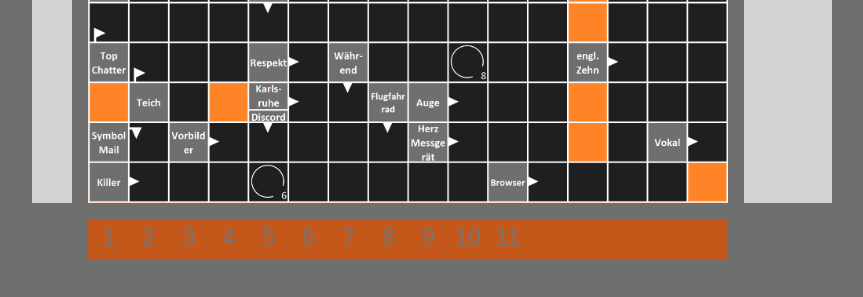
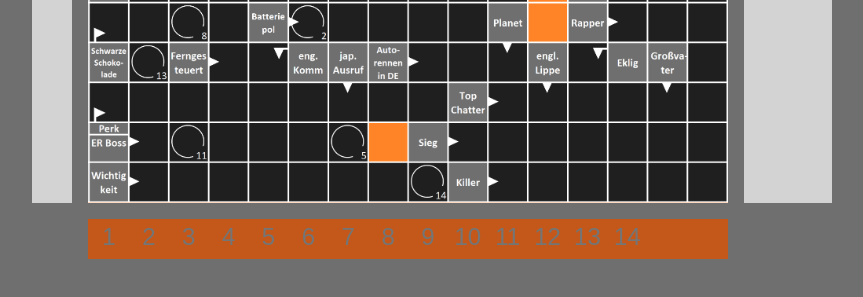
Before and after one commit to Xanthognarh/Arroword, a plain HTML site: page index.htm in a window 1280 px wide. Shown: the part 489-786 px from the top of the page, without its empty margins (208-1071 px from the left). Drawn offline with Linux system fonts and the light colour scheme.

Commit message:
Fixed wrong solution

```diff
--- a/index.htm
+++ b/index.htm
@@ -266,7 +266,7 @@
 	var txt="";
 	var lsglist=[];
 	var files=["Rätsel_001","Rätsel_002","Rätsel_003","Rätsel_004"];
-	fileID=3;
+	fileID=0;
 	function loadcrossword(Name){
 		document.getElementById("Titel").innerText=Name.replace("_"," #");
 		document.getElementById("Feld").style.backgroundImage='url("crosswords/'+Name+'.png")';
```
Also changed, not shown: crosswords/Rätsel_004.txt.
